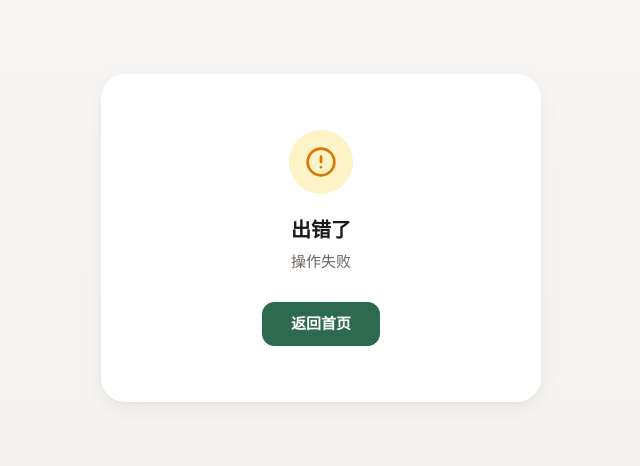
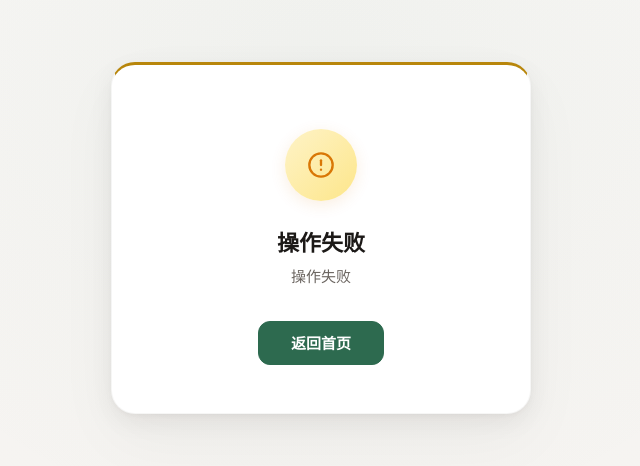
Before and after one commit to ZoHuan/FormCenter, a Vue app: page /error in a window 1280 px wide. Shown: the part 162-628 px from the top of the page, without its empty margins (319-959 px from the left). Built offline with nearby package versions, Linux system fonts and the light colour scheme.

Commit message:
refactor: 错误页优化——动态标题、渐变图标、品牌色顶边
- 标题根据 msg 动态显示（未发布/已停止/不存在）
- 图标渐变背景 + 投影
- 卡片顶部 3px 警示色装饰线
- 背景径向渐变叠加
- 删除未使用的 useRoute 导入（改用 route）

```diff
--- a/src/views/error/StatusError.vue
+++ b/src/views/error/StatusError.vue
@@ -1,71 +1,93 @@
 <template>
   <div class="err-page">
     <div class="err-card">
-      <div class="err-icon"><AlertCircle :size="32" /></div>
-      <h2>出错了</h2>
-      <p>{{ msg }}</p>
+      <div class="err-icon">
+        <AlertCircle :size="28" />
+      </div>
+      <h2 class="err-title">{{ title }}</h2>
+      <p class="err-msg">{{ msg }}</p>
       <el-button type="primary" size="large" @click="$router.push('/forms')">返回首页</el-button>
     </div>
   </div>
 </template>
+
 <script setup lang="ts">
+import { computed } from 'vue'
 import { useRoute } from 'vue-router'
 import { AlertCircle } from 'lucide-vue-next'
-const msg = (useRoute().query.msg as string) ?? '操作失败'
+
+const route = useRoute()
+const msg = (route.query.msg as string) ?? '操作失败'
+
+const title = computed(() => {
+  const m = msg
+  if (m.includes('未发布')) return '表单未发布'
+  if (m.includes('停止收集') || m.includes('已关闭')) return '已停止收集'
+  if (m.includes('不存在')) return '表单不存在'
+  if (m.includes('失败')) return '操作失败'
+  return '提示'
+})
 </script>
+
 <style scoped lang="scss">
 .err-page {
   min-height: 100vh;
   display: flex;
   align-items: center;
   justify-content: center;
-  background: linear-gradient(180deg, var(--color-page) 0%, #f5f3f0 100%);
+  background:
+    radial-gradient(ellipse at 50% 30%, rgba(45, 106, 79, 0.04) 0%, transparent 60%),
+    linear-gradient(180deg, var(--color-page) 0%, #f5f3f0 100%);
   padding: 24px;
 }
 
 .err-card {
   background: var(--color-card);
   border-radius: 24px;
-  padding: 56px 48px;
+  padding: 64px 48px 48px;
   text-align: center;
-  max-width: 440px;
+  max-width: 420px;
   width: 100%;
   box-shadow:
     0 2px 4px rgba(28, 25, 23, 0.03),
-    0 8px 24px rgba(28, 25, 23, 0.06);
-
-  h2 {
-    font-size: 20px;
-    font-weight: 700;
-    color: var(--color-text);
-    margin: 20px 0 8px;
-  }
-
-  p {
-    font-size: 15px;
-    color: var(--color-text-secondary);
-    margin: 0 0 28px;
-    line-height: 1.5;
-  }
-
-  .el-button {
-    height: 44px;
-    border-radius: var(--radius-lg);
-    font-weight: 600;
-    font-size: 15px;
-    padding: 0 28px;
-  }
+    0 8px 24px rgba(28, 25, 23, 0.06),
+    0 24px 64px rgba(28, 25, 23, 0.04);
+  border: 1px solid rgba(28, 25, 23, 0.04);
+  border-top: 3px solid var(--color-warning);
 }
 
 .err-icon {
-  width: 64px;
-  height: 64px;
+  width: 72px;
+  height: 72px;
   border-radius: 50%;
-  background: #fef3c7;
+  background: linear-gradient(135deg, #fef3c7 0%, #fde68a 100%);
   color: #d97706;
   display: flex;
   align-items: center;
   justify-content: center;
-  margin: 0 auto;
+  margin: 0 auto 24px;
+  box-shadow: 0 4px 16px rgba(217, 119, 6, 0.12);
+}
+
+.err-title {
+  font-size: 22px;
+  font-weight: 700;
+  color: var(--color-text);
+  margin: 0 0 8px;
+}
+
+.err-msg {
+  font-size: 15px;
+  color: var(--color-text-secondary);
+  line-height: 1.6;
+  margin: 0 0 32px;
+}
+
+.el-button {
+  height: 44px;
+  font-size: 15px;
+  font-weight: 600;
+  border-radius: var(--radius-lg);
+  padding: 0 32px;
 }
 </style>
```
